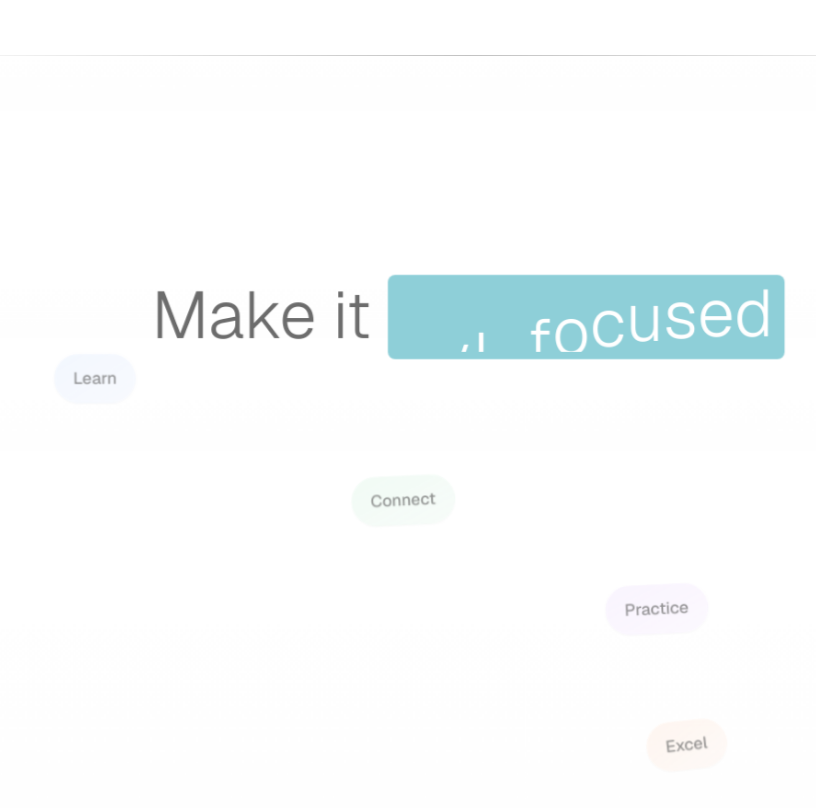
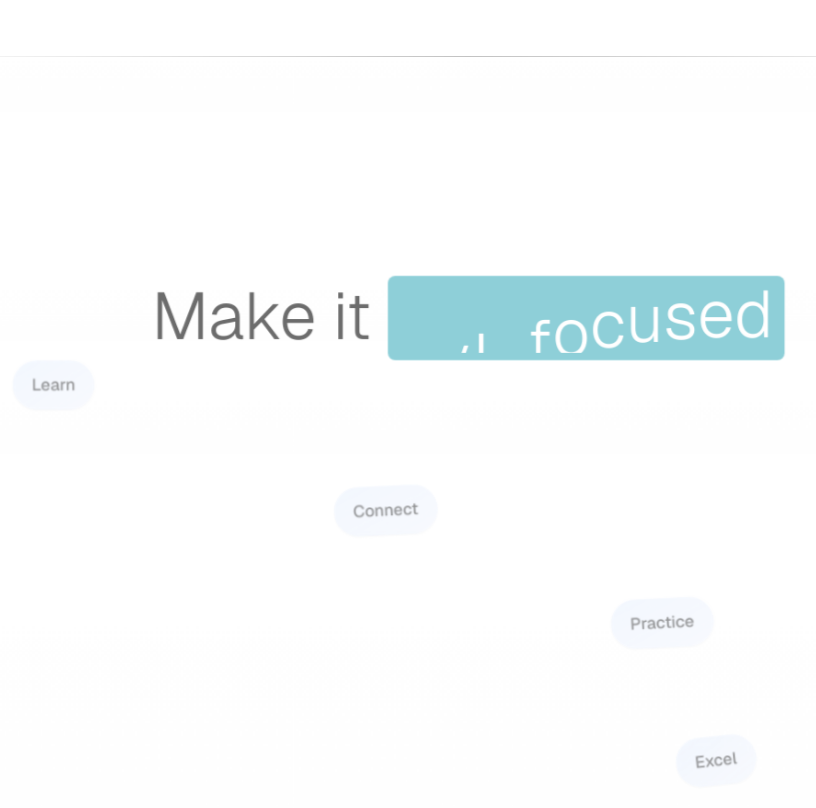
Before and after one commit to ravmax-rdl/CentrAL, a Next.js app: page / in a window 1280 px wide. Shown: the part 1160-1968 px from the top of the page, without its empty margins (172-988 px from the left). Built offline with nearby package versions, Linux system fonts and the light colour scheme; no server answers.

Commit message:
style(about): update color scheme and responsive text sizing
- Change gradient colors for words to consistent blue theme
- Adjust text sizes and container widths for better responsiveness
- Simplify paragraph styling for cleaner appearance

```diff
--- a/components/about.tsx
+++ b/components/about.tsx
@@ -19,15 +19,15 @@ const About: React.FC = () => {
     },
     {
       word: 'Connect',
-      color: 'from-green-500/10 to-green-600/5',
+      color: 'from-blue-500/10 to-blue-600/5',
     },
     {
       word: 'Practice',
-      color: 'from-purple-500/10 to-purple-600/5',
+      color: 'from-blue-500/10 to-blue-600/5',
     },
     {
       word: 'Excel',
-      color: 'from-orange-500/10 to-orange-600/5',
+      color: 'from-blue-500/10 to-blue-600/5',
     },
   ];
 
@@ -124,7 +124,7 @@ const About: React.FC = () => {
     <section
       id="about"
       ref={aboutRef}
-      className="relative w-full max-w-6xl mx-auto px-4 min-h-screen"
+      className="relative w-full mx-auto px-4 min-h-screen"
     >
       <div className="w-full h-full text-4xl sm:text-5xl md:text-7xl flex flex-row items-center justify-center text-foreground font-light overflow-hidden p-16 sm:p-20 md:p-40">
         <LayoutGroup>
@@ -168,10 +168,10 @@ const About: React.FC = () => {
           whileInView={{ opacity: 1, y: 0 }}
           transition={{ duration: 0.8, ease: 'easeOut' }}
           viewport={{ once: true, margin: '-100px' }}
-          className="max-w-4xl mx-auto text-center"
+          className="max-w-6xl mx-auto text-center"
         >
           <motion.p
-            className="text-lg sm:text-xl lg:text-4xl leading-relaxed text-muted-foreground mb-8"
+            className="text-lg sm:text-4xl lg:text-5xl leading-relaxed text-muted-foreground mb-8"
             initial={{ opacity: 0 }}
             whileInView={{ opacity: 1 }}
             transition={{ duration: 1, delay: 0.3 }}
@@ -187,7 +187,7 @@ const About: React.FC = () => {
           </motion.p>
 
           <motion.p
-            className="text-base sm:text-lg lg:text-xl leading-relaxed text-muted-foreground"
+            className="text-base  leading-relaxed text-muted-foreground"
             initial={{ opacity: 0 }}
             whileInView={{ opacity: 1 }}
             transition={{ duration: 1, delay: 0.6 }}
```
